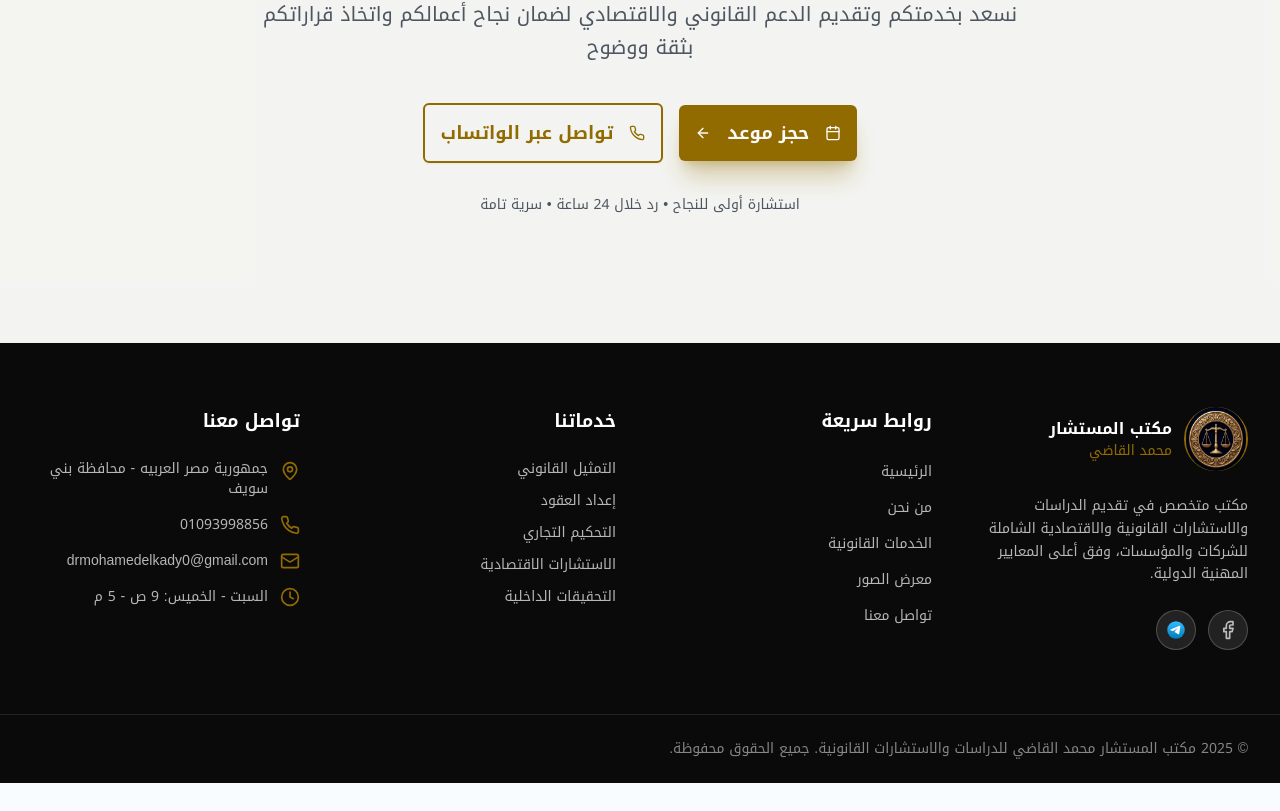
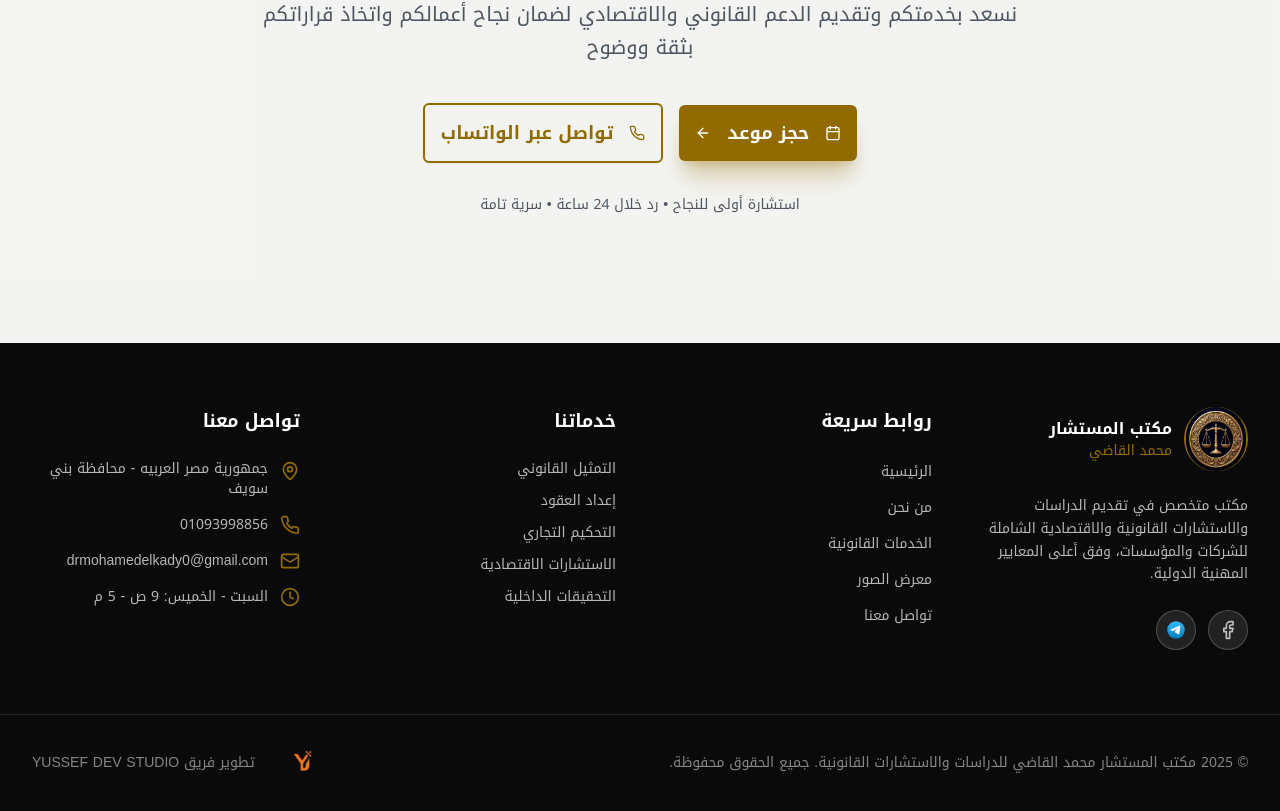
Before and after one commit to Yussef-Makhlouf/law-firm-landing-page, a Next.js app: page / in a window 1280 px wide. Shown: the part 5562-6373 px from the top of the page. Before the commit the page ends 6345 px from the top, so only its background shows below. Built offline with nearby package versions, Linux system fonts and the light colour scheme.

Commit message:
Refactor code structure for improved readability and maintainability

```diff
--- a/components/footer.tsx
+++ b/components/footer.tsx
@@ -139,6 +139,14 @@ export function Footer() {
                 الشروط والأحكام
               </a> */}
             </div>
+            <div className="flex items-center gap-6">
+              <a href="https://yussef-dev-studio.vercel.app/" className="text-white/50 text-sm hover:text-primary transition-colors">
+                <img src="/yussef-dev-studio.png" className="w-12 h-12" alt="YUSSEF DEV STUDIO" />
+              </a>
+              <a href="https://wa.me/201009403754" className="text-white/50 text-sm hover:text-primary transition-colors">
+                تطوير فريق YUSSEF DEV STUDIO
+              </a>
+            </div>
           </div>
         </div>
       </div>
```
Also changed, not shown: public/yussef-dev-studio.png (added).
